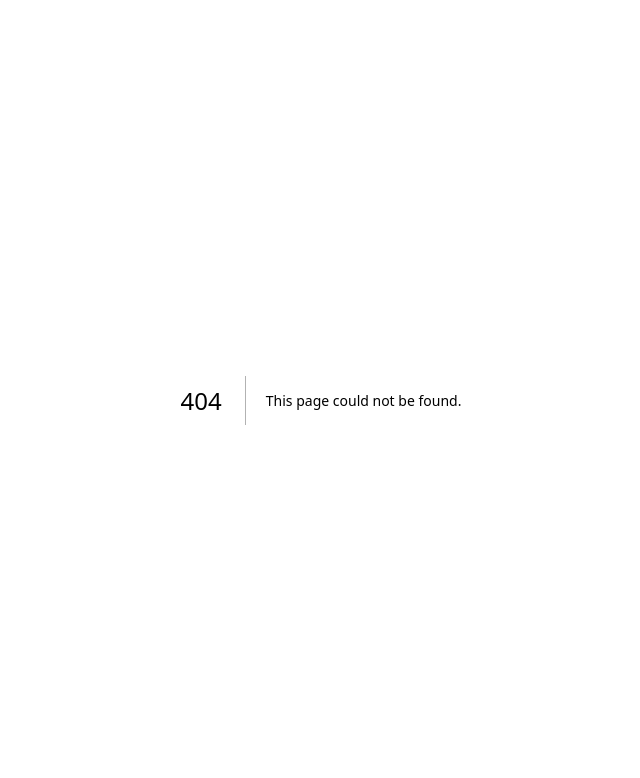
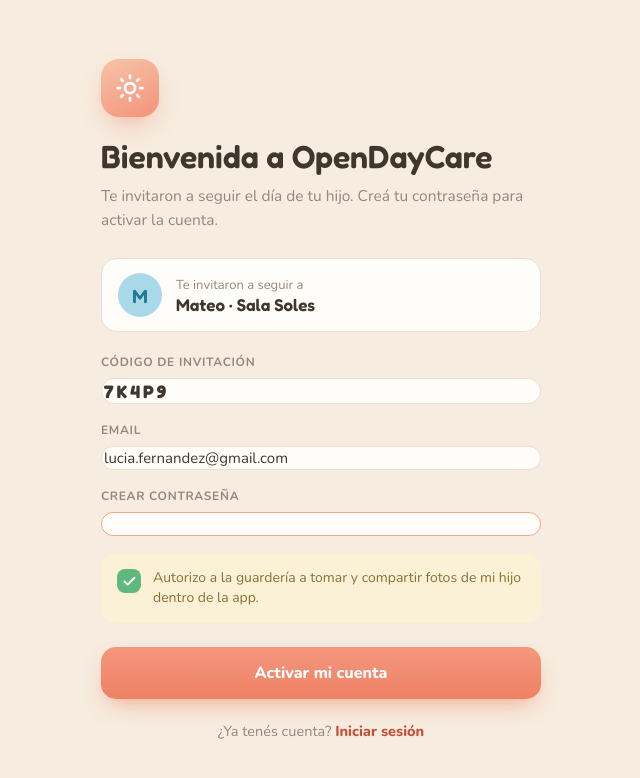
Before and after one commit to JassoEC/opencode-opendaycare, a Next.js app: page /activate-account in a window 1280 px wide. Before the commit this address had no page. Shown: the top 778 px of the page, without its empty margins (319-959 px from the left). Built offline with nearby package versions, Linux system fonts and the light colour scheme.

Commit message:
add activate account page with invitation card, code field and consent (spec 04 step 9)

```diff
--- /dev/null
+++ b/app/activate-account/page.tsx
@@ -0,0 +1,77 @@
+import type { Metadata } from "next";
+import Link from "next/link";
+import { AuthField } from "@/components/auth/AuthField";
+import { ConsentCheckbox } from "@/components/auth/ConsentCheckbox";
+import { InvitationCard } from "@/components/auth/InvitationCard";
+import { SunLogo } from "@/components/shared/icons";
+import { invitation } from "@/lib/auth-data";
+
+export const metadata: Metadata = {
+  title: "Activar cuenta · OpenDayCare",
+};
+
+export default function ActivateAccountPage() {
+  return (
+    <main className="flex min-h-screen items-center justify-center bg-background px-6 py-10 sm:px-10">
+      <div className="w-full max-w-[440px]">
+        <div
+          className="mb-[22px] flex h-[58px] w-[58px] items-center justify-center rounded-[18px] text-white"
+          style={{
+            background: "linear-gradient(155deg,#F8C3A8,#F2937A)",
+            boxShadow: "0 12px 26px -10px rgba(238,129,100,.65)",
+          }}
+        >
+          <SunLogo size={30} />
+        </div>
+
+        <h1 className="font-display text-[32px] font-semibold leading-[1.15] text-ink">
+          Bienvenida a OpenDayCare
+        </h1>
+        <p className="mt-2 mb-[26px] text-[15.5px] leading-[1.55] text-ink-muted">
+          Te invitaron a seguir el día de tu hijo. Creá tu contraseña para
+          activar la cuenta.
+        </p>
+
+        <InvitationCard />
+
+        <AuthField
+          label="CÓDIGO DE INVITACIÓN"
+          variant="code"
+          defaultValue={invitation.code}
+          className="mb-[18px]"
+        />
+        <AuthField
+          label="EMAIL"
+          type="email"
+          defaultValue={invitation.email}
+          className="mb-[18px]"
+        />
+        <AuthField
+          label="CREAR CONTRASEÑA"
+          type="password"
+          borderAccent
+          className="mb-[18px]"
+        />
+
+        <ConsentCheckbox />
+
+        <Link
+          href="/"
+          className="block w-full rounded-[15px] px-3 py-[15px] text-center text-[16px] font-extrabold text-white"
+          style={{
+            background: "linear-gradient(180deg,#F4977E,#EE8164)",
+            boxShadow: "0 10px 22px -8px rgba(238,129,100,.7)",
+          }}
+        >
+          Activar mi cuenta
+        </Link>
+        <p className="mt-[22px] text-center text-[14.5px] text-ink-muted">
+          ¿Ya tenés cuenta?{" "}
+          <Link href="/login" className="font-extrabold text-brand-dark">
+            Iniciar sesión
+          </Link>
+        </p>
+      </div>
+    </main>
+  );
+}
--- a/components/auth/AuthField.tsx
+++ b/components/auth/AuthField.tsx
@@ -3,11 +3,13 @@ import type { InputHTMLAttributes } from "react";
 interface AuthFieldProps extends InputHTMLAttributes<HTMLInputElement> {
   label: string;
   variant?: "text" | "code";
+  borderAccent?: boolean;
 }
 
 export function AuthField({
   label,
   variant = "text",
+  borderAccent = false,
   className,
   ...props
 }: AuthFieldProps) {
@@ -18,7 +20,9 @@ export function AuthField({
       </div>
       <input
         {...props}
-        className={`w-full rounded-[14px] border-[1.5px] border-input-border bg-surface px-4 py-[14px] text-[15px] text-ink outline-none placeholder:text-input-placeholder ${
+        className={`w-full rounded-[14px] border-[1.5px] bg-surface px-4 py-[14px] text-[15px] text-ink outline-none placeholder:text-input-placeholder ${
+          borderAccent ? "border-[#F2A78E]" : "border-input-border"
+        } ${
           variant === "code"
             ? "font-display text-[18px] font-bold tracking-[3px]"
             : ""
```
